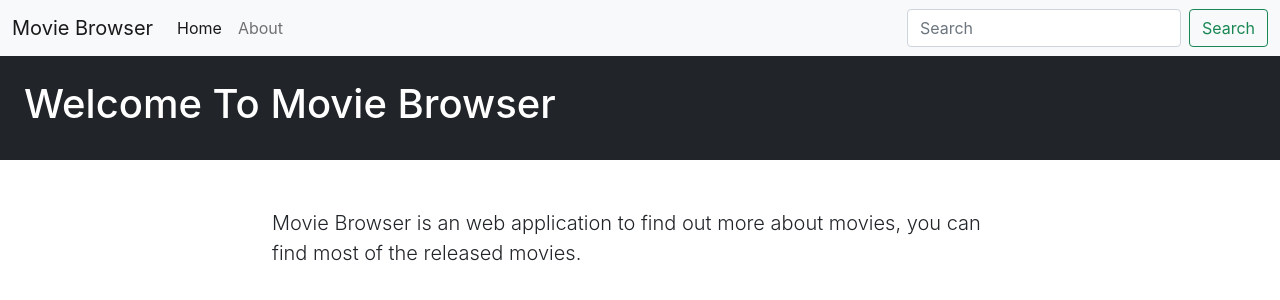
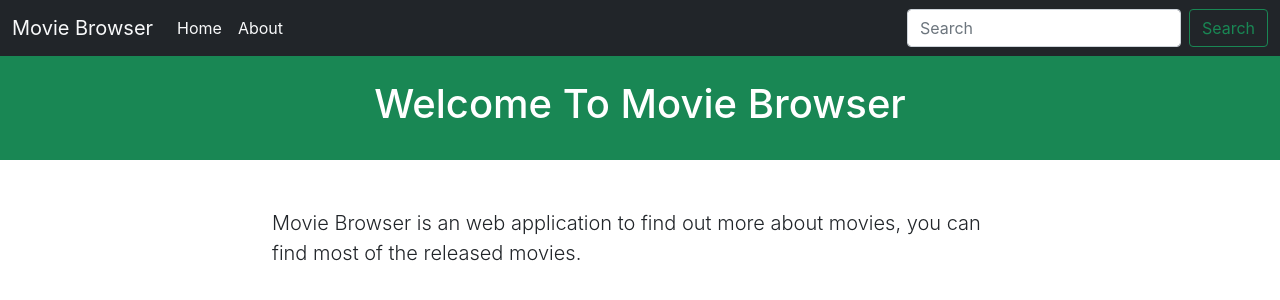
Before and after one commit to hichemmezemate/moviebrowser, a React (Create React App) app: page / in a window 1280 px wide. Shown: the top 300 px of the page. Built offline with nearby package versions, Linux system fonts and the light colour scheme.

Commit message:
add styling css

```diff
--- a/src/App.css
+++ b/src/App.css
@@ -0,0 +1,20 @@
+.hero-container {
+    position: relative;
+    z-index: 100;
+}
+
+.hero-text {
+    position: relative;
+    z-index: 200;
+}
+
+.hero-backdrop {
+    position:absolute;
+    top: 0;
+    left: 0;
+    width: 100%;
+    height: 100%;
+    background-size: cover;
+    background-position: center center;
+    opacity: 0.4;
+}
--- a/src/components/Hero.js
+++ b/src/components/Hero.js
@@ -1,7 +1,10 @@
-const Hero = ({ text }) => {
+const Hero = ({ text, backdrop }) => {
   return (
-    <header className="bg-dark text-white p-4">
-      <h1>{text}</h1>
+    <header className="bg-success text-white p-4 hero-container text-center">
+      <h1 className="hero-text">{text}</h1>
+      {backdrop &&
+      <div className="hero-backdrop" style={{backgroundImage: `url(${backdrop})`}}></div>
+      }
     </header>
   );
 };
--- a/src/components/MovieView.js
+++ b/src/components/MovieView.js
@@ -49,9 +49,10 @@ const MovieView = () => {
       }
       // const posterPath = `https://image.tmdb.org/t/p/w500${movieDetails.poster_path}`;
 
+      const backdropUrl = `https://image.tmdb.org/t/p/original${movieDetails.backdrop_path}`;
       return (
         <div>
-          <Hero text={movieDetails.original_title} />
+          <Hero text={movieDetails.original_title} backdrop={backdropUrl}/>
           <div className="container my-5">
             <div className="row">
               <div className="col-md-3">
--- a/src/components/Navbar.js
+++ b/src/components/Navbar.js
@@ -10,9 +10,9 @@ const Navbar = ({ searchText, setSearchText }) => {
   };
 
   return (
-    <nav className="navbar navbar-expand-lg navbar-light bg-light">
+    <nav className="navbar navbar-expand-lg navbar-light bg-dark ">
       <div className="container-fluid">
-        <Link className="navbar-brand" to="/">
+        <Link className="navbar-brand text-light" to="/">
           Movie Browser
         </Link>
         <button
@@ -29,12 +29,12 @@ const Navbar = ({ searchText, setSearchText }) => {
         <div className="collapse navbar-collapse" id="navbarSupportedContent">
           <ul className="navbar-nav me-auto mb-2 mb-lg-0">
             <li className="nav-item">
-              <Link className="nav-link active" aria-current="page" to="/">
+              <Link className="nav-link active text-light" aria-current="page" to="/">
                 Home
               </Link>
             </li>
             <li className="nav-item">
-              <Link className="nav-link" to="/about">
+              <Link className="nav-link text-light" to="/about">
                 About
               </Link>
             </li>
```
